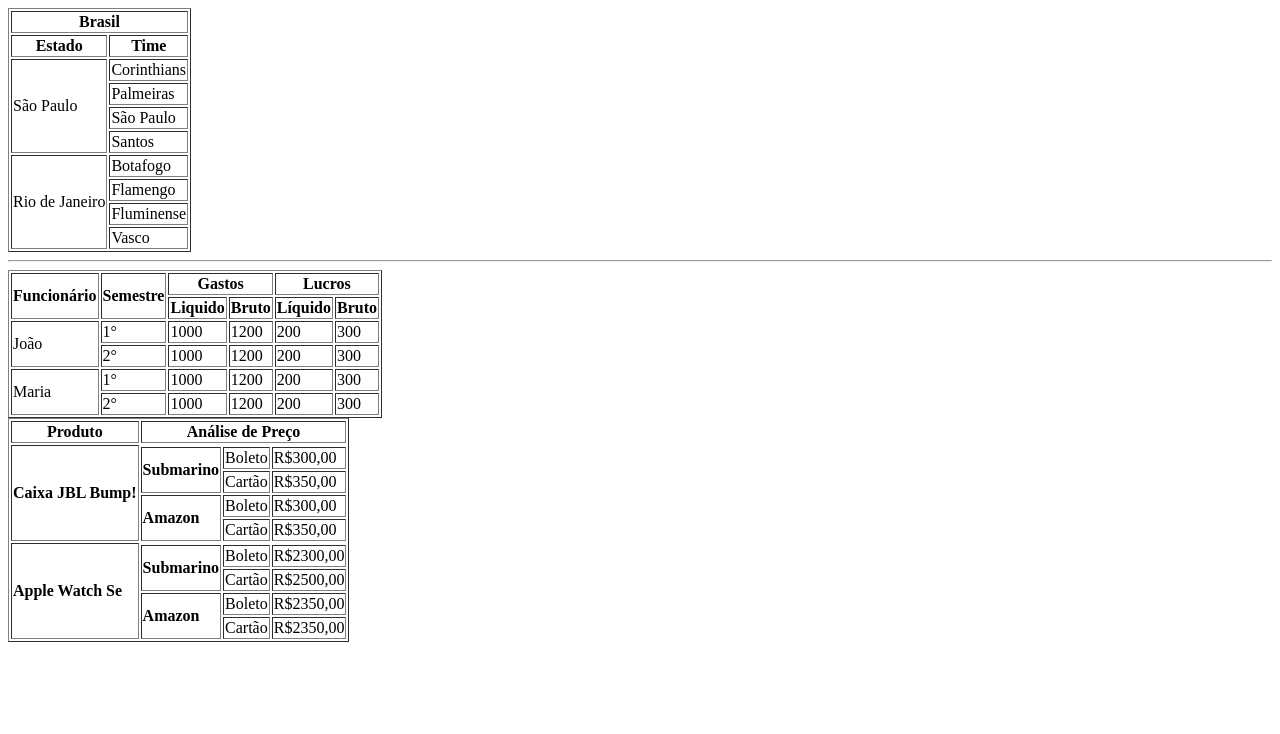
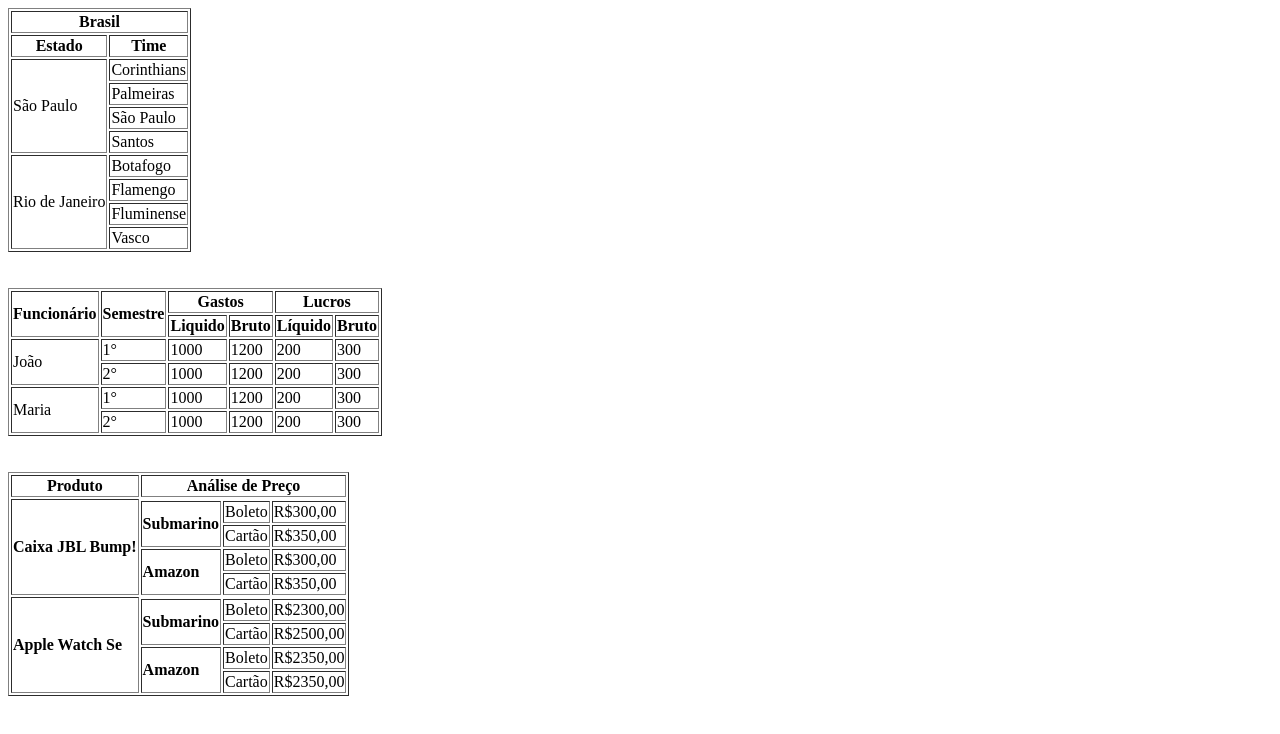
Before and after one commit to Carlos-egn/SS1NB-CC1NB_CSW-26, a plain HTML site: page aula 06/index.html in a window 1280 px wide. Drawn offline with Linux system fonts and the light colour scheme.

Commit message:
Update index.html

```diff
--- a/aula 06/index.html
+++ b/aula 06/index.html
@@ -4,7 +4,7 @@
 <head>
     <meta charset="UTF-8">
     <meta name="viewport" content="width=device-width, initial-scale=1.0">
-    <title>Aula 06</title>
+    <title>Document</title>
 </head>
 
 <body>
@@ -46,7 +46,8 @@
             </tr>
         </TBOdy>
     </table>
-    <hr>
+    <br>
+    <br>
     <TAble border="1">
         <Thead>
             <th rowspan="2">Funcionário</th>
@@ -95,9 +96,10 @@
                 <td>300</td>
             </tr>
         </tbody>
-        </table>
+    </table>
 
-
+    <br>
+    <br>
     </TAble>
     <table border="1">
         <thead>
```
